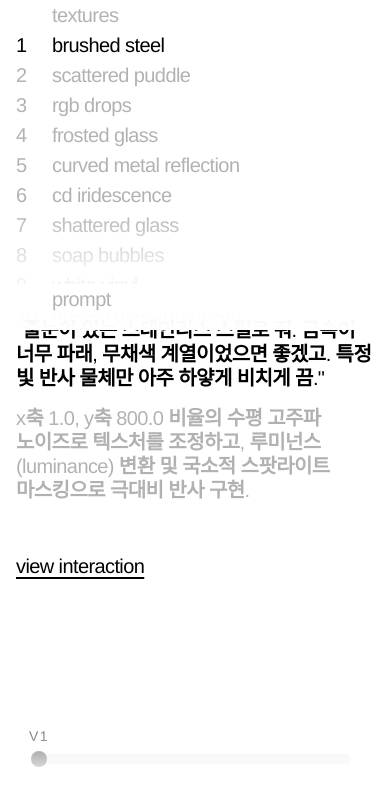
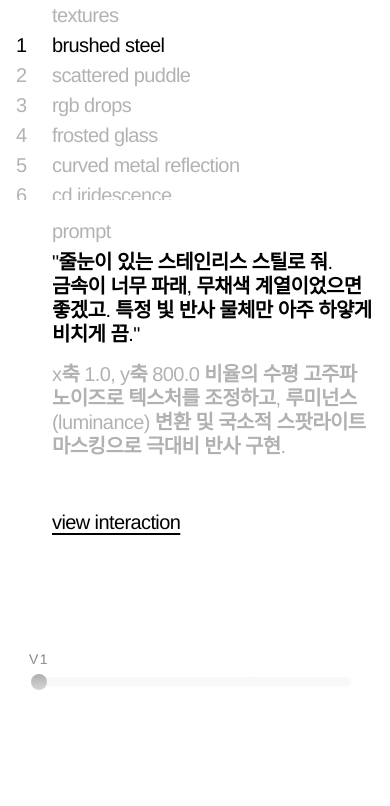
Before and after one commit to jonghyeokcolinlee/texture, a Next.js app: page / in a window 390 px wide. Shown: the top 806 px of the page. Built offline with nearby package versions, Linux system fonts and the light colour scheme.

Commit message:
feat: update homepage content and layout in page.tsx

```diff
--- a/src/app/page.tsx
+++ b/src/app/page.tsx
@@ -227,21 +227,20 @@ export default function Home() {
     };
 
     return (
-        <main className="h-full w-full bg-white flex flex-col md:flex-row overflow-hidden lowercase md:p-6 lg:p-10 gap-10 md:gap-24 lg:gap-40">
+        <main className="h-screen w-screen bg-white flex flex-col md:flex-row overflow-hidden lowercase md:p-6 lg:p-10 gap-0 md:gap-24 lg:gap-40">
             {/* 1. Left Pane: Navigation Wheel (Mobile / Desktop) */}
-            {/* 1. Left Pane: Navigation Wheel (Mobile / Desktop) */}
-            <div className="flex-none md:w-[22%] h-[28%] min-h-[160px] md:h-full px-4 md:px-0 bg-white relative flex flex-col">
+            <div className="flex-none md:w-[22%] h-[200px] md:h-full px-4 md:px-0 bg-white relative flex flex-col overflow-hidden">
                 {/* Fixed Title: textures */}
                 <div className="flex items-start w-full py-1 text-black/30 select-none flex-none bg-white z-30 text-[20px] lg:text-[28px] tracking-[-0.03em] leading-[1.1]">
                     <span className="w-[1.8em] shrink-0 text-left" />
                     <p className="mb-0 flex-1 text-left font-medium">textures</p>
                 </div>
 
-                <div className="w-full flex-1 overflow-visible text-[20px] lg:text-[28px] tracking-[-0.03em] leading-[1.1] font-medium text-black">
+                <div className="w-full flex-1 overflow-visible text-[20px] lg:text-[28px] tracking-[-0.03em] leading-[1.1] font-medium text-black relative">
+                    {/* Gradient Mask strictly for Top Panel */}
+                    <div className="absolute bottom-0 left-0 w-full h-[50%] bg-gradient-to-t from-white via-white/20 to-transparent pointer-events-none z-30 md:hidden" />
+
                     <div className="relative w-full h-full overflow-hidden">
-                        {/* Mobile Gradient Mask for Scrollable List */}
-                        <div className="absolute bottom-0 left-0 w-full h-[40%] bg-gradient-to-t from-white via-white/80 to-transparent pointer-events-none z-30 md:hidden" />
-
                         <div
                             ref={wheelRef}
                             onScroll={handleScroll}
@@ -294,11 +293,11 @@ export default function Home() {
             </div>
 
             {/* 2. Right Pane: Information Details */}
-            <div className="flex-none md:flex-1 h-[60%] md:h-full bg-white relative flex flex-row overflow-hidden px-4 md:px-0">
-                    {/* Gradient overlay for bottom of right pane */}
+            <div className="flex-none md:flex-1 h-[60vh] md:h-full bg-white relative flex flex-row overflow-hidden px-4 md:px-0">
+                    {/* Gradient overlay strictly for Bottom Panel */}
                     <div className="absolute bottom-0 left-0 w-full h-[20%] bg-gradient-to-t from-white to-transparent pointer-events-none z-30" />
 
-                    <div className="h-full w-full overflow-y-auto no-scrollbar pb-0 flex flex-col pt-2 md:pt-0">
+                    <div className="h-full w-full overflow-y-auto no-scrollbar pb-0 flex flex-col pt-4 md:pt-0">
                         {/* Fixed Title: prompt */}
                         <div className="flex items-start w-full py-1 text-black/30 select-none flex-none bg-white z-30 text-[20px] lg:text-[28px] tracking-[-0.03em] leading-[1.1]">
                             <span className="w-[1.8em] shrink-0 text-left" />
@@ -308,26 +307,38 @@ export default function Home() {
                         <div className="max-w-[800px] text-[20px] lg:text-[28px] tracking-[-0.03em] leading-[1.2] text-black font-medium w-full pb-12 md:pb-24">
                             {activeMat && activeVersion ? (
                                 <div className="flex flex-col justify-start">
-                                    <div className="whitespace-pre-wrap break-keep flex flex-col gap-4 py-1">
-                                        <div className="opacity-100">
+                                    <div className="flex flex-col gap-4 py-1">
+                                        <div className="flex items-start">
+                                            <span className="w-[1.8em] shrink-0" />
+                                            <div className="flex-1 opacity-100 whitespace-pre-wrap break-keep">
                                                 {renderMixedText(activeVersion.prompt.split("\n\n")[0])}
                                             </div>
+                                        </div>
                                         {activeVersion.prompt.includes("\n\n") && (
-                                            <div className="opacity-30">
+                                            <div className="flex items-start">
+                                                <span className="w-[1.8em] shrink-0" />
+                                                <div className="flex-1 opacity-30 whitespace-pre-wrap break-keep">
                                                     {renderMixedText(activeVersion.prompt.split("\n\n").slice(1).join("\n\n"))}
+                                                </div>
                                             </div>
                                         )}
                                     </div>
+                                    <div className="flex items-start mt-12">
+                                        <span className="w-[1.8em] shrink-0" />
                                         <Link
                                             href={activeVersion.url}
-                                        className="mt-12 inline-flex items-center text-[20px] lg:text-[28px] tracking-[-0.03em] font-medium opacity-100 hover:opacity-70 transition-opacity underline underline-offset-4"
+                                            className="inline-flex items-center text-[20px] lg:text-[28px] tracking-[-0.03em] font-medium opacity-100 hover:opacity-70 transition-opacity underline underline-offset-4"
                                         >
                                             view interaction
                                         </Link>
                                     </div>
+                                </div>
                             ) : (
-                                <div className="opacity-30 font-medium select-none py-1">
+                                <div className="flex items-start py-1">
+                                    <span className="w-[1.8em] shrink-0" />
+                                    <div className="opacity-30 font-medium select-none">
                                         choose a material
+                                    </div>
                                 </div>
                             )}
                         </div>
```
Lines whose indentation alone changed are shown as unchanged.
